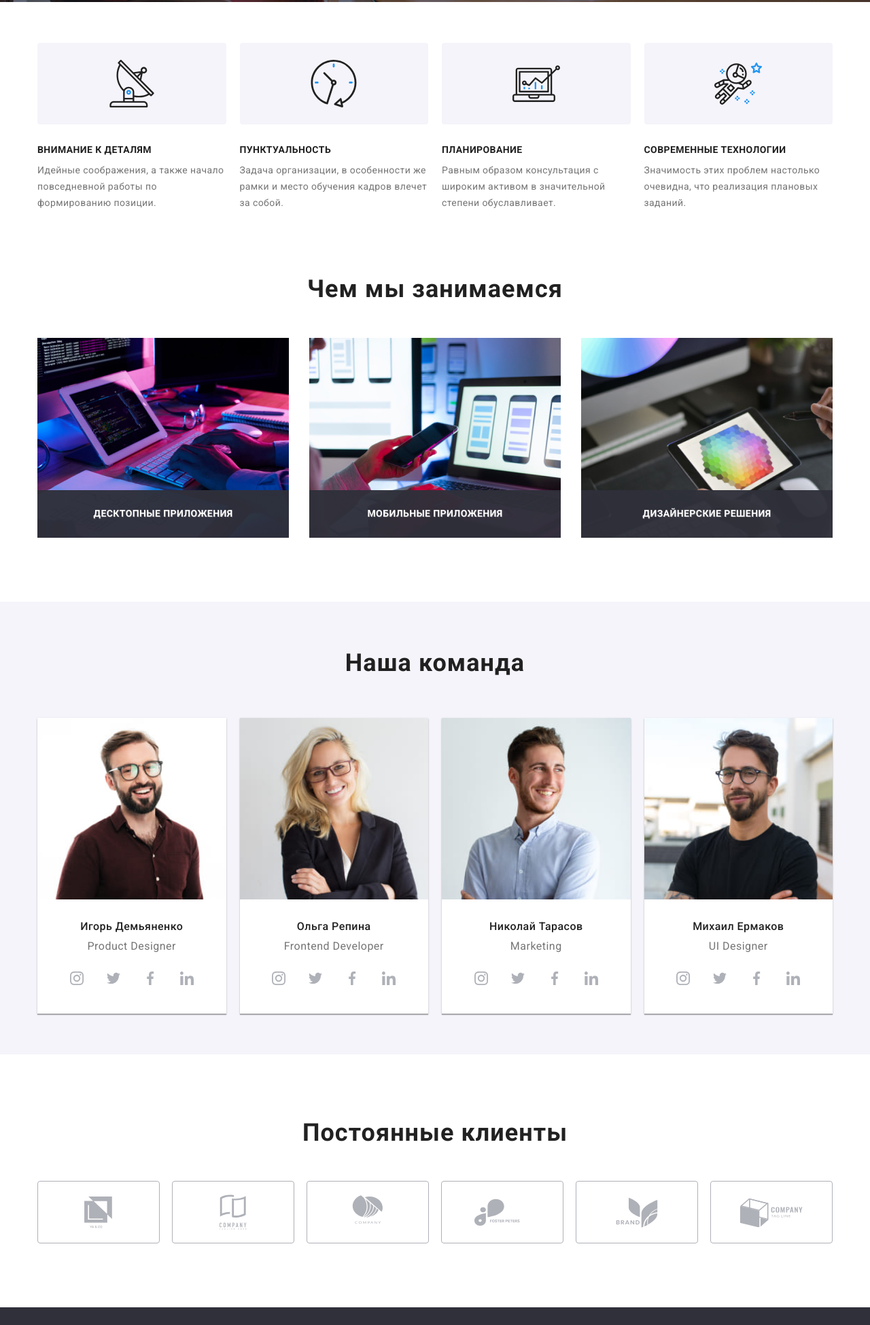
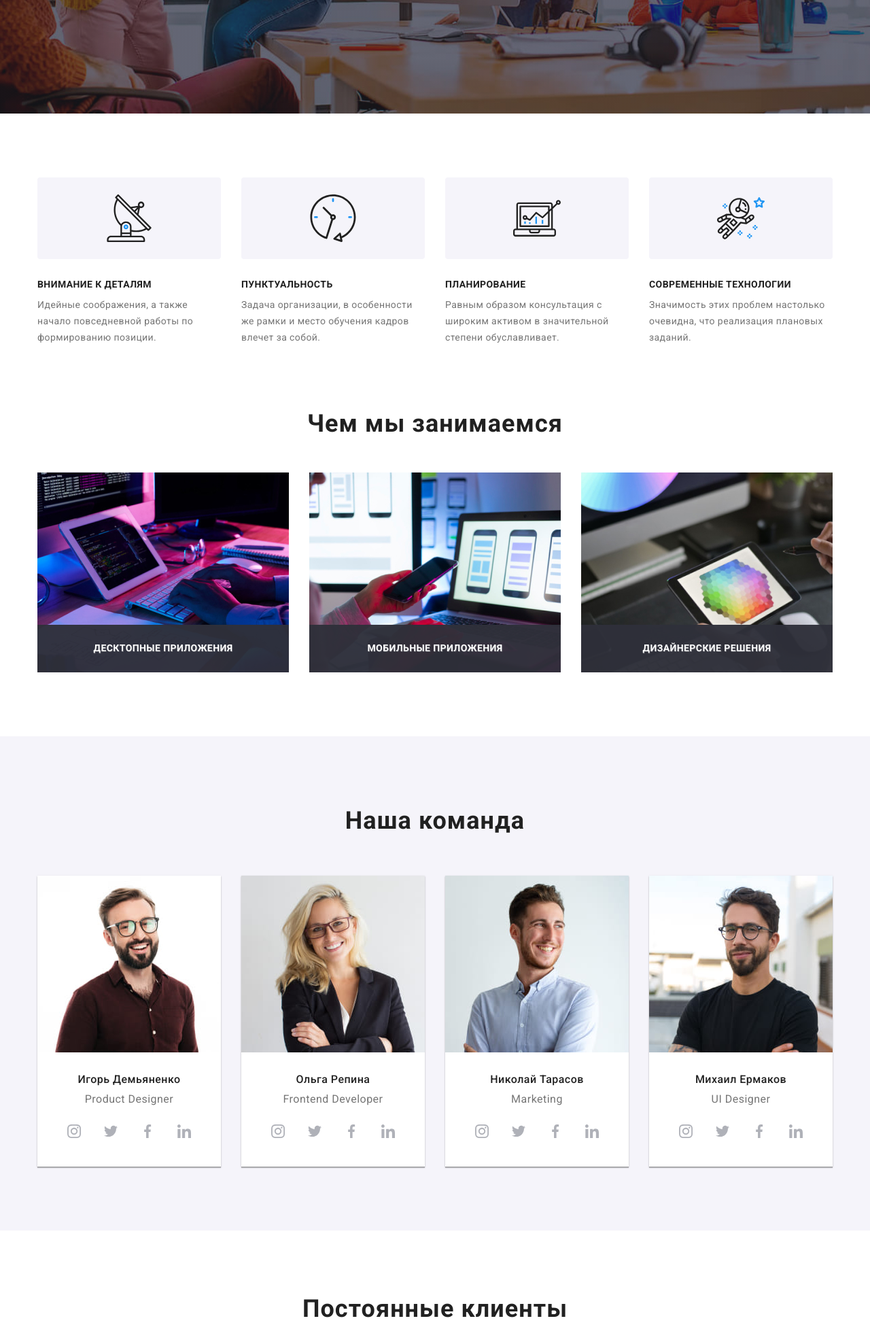
Before and after one commit to sfirsovdev/goit-markup-hw-08., a plain HTML site: page index.html in a window 1280 px wide. Shown: the part 514-2463 px from the top of the page at 68% size. Drawn offline with nearby package versions, Linux system fonts and the light colour scheme.

Commit message:
Правки

```diff
--- a/index.html
+++ b/index.html
@@ -115,8 +115,9 @@
         <button class="hero__button button " type="button" data-modal-open>Заказать услугу</button>
       </section><!--/.Hero-->
 
-      <div class="container">
+
       <section class="section section-advantages">
+        <div class="container">
 
         <ul class="advantages container-main">
           <li class="advantages__item">
@@ -163,12 +164,13 @@
             настолько очевидна, что реализация плановых заданий.</p>
         </li>
         </ul>
+        </div>
         </section>
-        </div>
 
-        <div class="container">
+
+
       <section class="whatwedo section">
-
+      <div class="container">
     <h2 class="whatwedo__title">Чем мы занимаемся</h2>
       <ul class="whatwedo__list container-main">
               <li class="whatwedo__item">
@@ -191,8 +193,9 @@
           </li>
 
             </ul>
+            </div>
         </section>
-  </div>
+
 
     <!-- Наша команда-->
     <section class="comand section ">
@@ -402,8 +405,9 @@
       <!-- /Наша команда-->
 
       <!-- Постоянные клиенты-->
-  <div class="container">
+
       <section class="clients">
+        <div class="container">
     <h2 class="сlients__title">Постоянные клиенты</h2>
     <ul class="clients__list">
 
@@ -454,8 +458,9 @@
             </svg>
           </a>
         </li></ul>
+      </div>
   </section>
-</div>
+
 
 <!-- /Наша команда-->
 
--- a/sass/base/_common.scss
+++ b/sass/base/_common.scss
@@ -15,7 +15,7 @@ ul {
 .section {
   padding-top: 60px;
   padding-bottom: 60px;
-  @media screen and (min-width: 768px) {
+  @media screen and (min-width: 1200px) {
     padding-top: 94px;
     padding-bottom: 94px;
   }
--- a/sass/components/_button.scss
+++ b/sass/components/_button.scss
@@ -10,10 +10,11 @@
   padding-top: 45px;
   @media screen and (min-width: 768px) {
     padding-top: 60px;
-    padding-bottom: 64px;
+    padding-bottom: 60px;
   }
   @media screen and (min-width: 1200px) {
     padding-top: 94px;
+    padding-bottom: 94px;
   }
 }
 
--- a/sass/components/_container.scss
+++ b/sass/components/_container.scss
@@ -5,6 +5,15 @@
   padding-right: 15px;
   width: 100%;
   max-width: 1200px;
+  @media screen and(min-width:480px) {
+    width: 100%;
+  }
+  @media screen and (min-width: 768px) {
+    width: 100%;
+  }
+  @media screen and (min-width: 1200px) {
+    width: 100%;
+  }
 }
 
 .container-footer {
--- a/sass/layout/_hero.scss
+++ b/sass/layout/_hero.scss
@@ -41,6 +41,7 @@
       url(../images/bg/Header-2x-t.jpg);
   }
   @media not all, screen and (min-width: 1200px) {
+    padding: 200px 0;
     background-image: linear-gradient(
         rgba(47, 48, 58, 0.4),
         rgba(47, 48, 58, 0.4)
--- a/sass/layout/_ourcomand.scss
+++ b/sass/layout/_ourcomand.scss
@@ -1,10 +1,10 @@
 .comand {
-  margin-top: 60px;
+  // margin-top: 60px;
   background-color: var(--section-color);
-  @media screen and (min-width: 768px) {
-    padding-top: 60px;
-    padding-bottom: 30px;
-  }
+  // @media screen and (min-width: 768px) {
+  //   padding-top: 60px;
+  //   padding-bottom: 30px;
+  // }
   @media screen and (min-width: 1200px) {
     margin-top: 0;
   }
@@ -18,14 +18,13 @@
   letter-spacing: 0.03em;
   color: var(--second-text-color);
   @media screen and (min-width: 768px) {
-    padding-bottom: 30px;
     font-size: 28px;
     line-height: 1.7;
   }
   @media screen and (min-width: 1200px) {
     font-size: 36px;
     line-height: 1.7;
-    padding-bottom: 50px;
+    margin-bottom: 50px;
   }
 }
 
@@ -59,19 +58,31 @@
   margin-top: 30px;
   @media screen and (min-width: 768px) {
     width: calc(50% - 15px);
-    margin-top: 0;
-    margin-bottom: 30px;
+    margin-top: 30px;
+    &:first-child {
+      margin-left: 0;
+    }
   }
   @media screen and (min-width: 1200px) {
+    margin-left: 30px;
     width: calc(25% - 15px);
     margin-top: 0;
   }
 }
 
 .comands {
-  display: flex;
   flex-wrap: wrap;
   justify-content: space-between;
+  @media screen and (min-width: 768px) {
+    display: flex;
+    flex-wrap: wrap;
+    justify-content: space-between;
+  }
+  @media screen and (min-width: 1200px) {
+    display: flex;
+    flex-wrap: nowrap;
+    justify-content: center;
+  }
 }
 
 .comand__item .img {
--- a/sass/layout/_section-advantages.scss
+++ b/sass/layout/_section-advantages.scss
@@ -1,10 +1,11 @@
 .section-advantages {
   padding-bottom: 0;
   @media screen and (min-width: 768px) {
-    padding-top: 30px;
+    padding-top: 60px;
     margin-bottom: 60px;
   }
   @media screen and (min-width: 1200px) {
+    padding-top: 94px;
     margin-bottom: 0;
   }
 }
@@ -13,12 +14,16 @@
   padding-top: 30px;
   width: 100%;
   @media screen and (min-width: 768px) {
-    // padding-bottom: 30px;
+    padding-top: 0;
     width: calc(50% - 15px);
   }
   @media screen and (min-width: 1200px) {
+    margin-left: 30px;
     padding-bottom: 0;
     width: calc(25% - 15px);
+    &:first-child {
+      margin-left: 0;
+    }
   }
 
   &:last-child {
@@ -30,6 +35,10 @@
   display: flex;
   flex-wrap: wrap;
   justify-content: space-between;
+  @media screen and (min-width: 1200px) {
+    flex-wrap: nowrap;
+    justify-content: center;
+  }
 }
 
 .advantages__title {
--- a/sass/layout/_sectionourclients.scss
+++ b/sass/layout/_sectionourclients.scss
@@ -9,12 +9,13 @@
   letter-spacing: 0.03em;
   color: var(--second-text-color);
   @media screen and (min-width: 768px) {
+    padding-bottom: 0;
     padding-top: 60px;
-    padding-bottom: 30px;
+    margin-bottom: 30px;
   }
   @media screen and (min-width: 1200px) {
     padding-top: 94px;
-    padding-bottom: 50px;
+    margin-bottom: 50px;
     font-size: 36px;
   }
 }
@@ -23,7 +24,8 @@
   flex-wrap: wrap;
   display: flex;
   margin-bottom: 45px;
-  justify-content: space-between;
+  // justify-content: space-between;
+  justify-content: center;
   @media screen and (min-width: 768px) {
     margin-bottom: 45px;
   }
@@ -37,7 +39,11 @@
   width: calc(100% / 2 - 15px);
   margin: 15px 0;
   @media screen and (min-width: 768px) {
+    padding-right: 30px;
     width: calc(100% / 3 - 15px);
+    &:last-child {
+      padding-right: 0;
+    }
   }
   @media screen and (min-width: 1200px) {
     width: calc(100% / 6 - 15px);
--- a/sass/layout/_whatwedo.scss
+++ b/sass/layout/_whatwedo.scss
@@ -1,11 +1,13 @@
 .whatwedo.section {
   display: none;
   @media screen and (min-width: 1200px) {
+    width: 100%;
     display: inline-block;
   }
 }
 
 .whatwedo__title {
+  padding: top 94px;
   margin-bottom: 50px;
   font-weight: 700;
   font-size: 36px;
```
Also changed, not shown: css/main.css, css/main.min.css, 2 other files.
